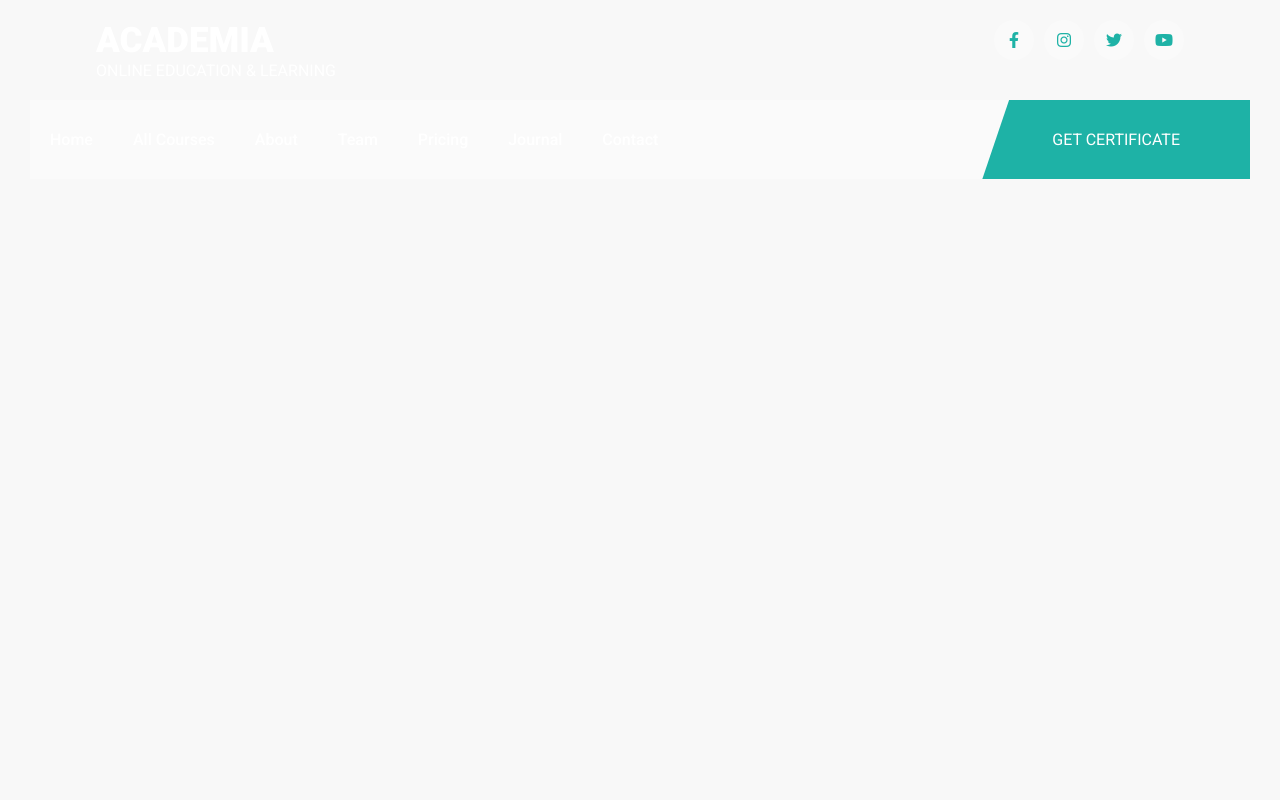
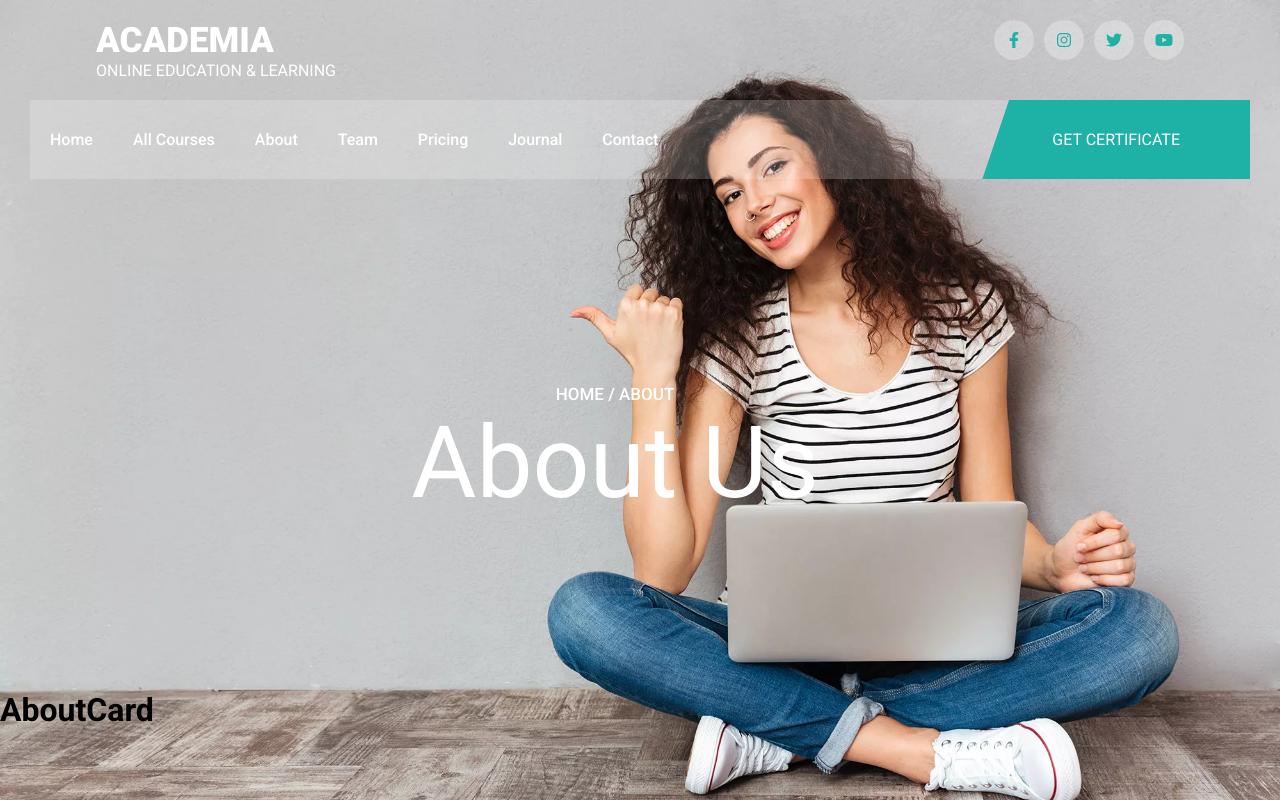
Before and after one commit to FawwazKautsar24/Educational-Website-Design-with-ReactJS, a React (Create React App) app: page /about in a window 1280 px wide. Built offline with nearby package versions, Linux system fonts and the light colour scheme.

Commit message:
Membuat route dan component About & Back

```diff
--- a/src/App.css
+++ b/src/App.css
@@ -81,3 +81,32 @@ button{
   line-height: 30px;
   font-size: 18px;
 }
+
+/* === About === */
+.back {
+  width: 100%;
+  height: 100vh;
+  background-image: url(/public/images/back.webp);
+  background-size: cover;
+  background-attachment: fixed;
+  position: absolute;
+  top: 0;
+  left: 0;
+  z-index: -1;
+  padding-top: 30%;
+  padding-right: 50px;
+  color: #fff;
+  text-align: center;
+}
+.back h1{
+  font-size: 100px;
+  font-weight: 400;
+}
+.back h2{
+  font-weight: 500;
+  font-size: 17px;
+  text-transform: uppercase;
+}
+.marigin{
+  margin-top: 40%;
+}
--- a/src/App.js
+++ b/src/App.js
@@ -2,6 +2,7 @@ import { BrowserRouter as Router, Route, Switch } from 'react-router-dom';
 import './App.css';
 import Header from './components/common/heading/Header';
 import Home from './components/home/Home';
+import About from './components/about/About';
 
 const App = () => {
   return (
@@ -10,6 +11,7 @@ const App = () => {
         <Header />
         <Switch>
           <Route path='/' exact component={Home} />
+          <Route path='/about' exact component={About} />
         </Switch>
       </Router>
     </>
--- /dev/null
+++ b/src/components/about/About.jsx
@@ -0,0 +1,14 @@
+import React from 'react';
+import Back from '../common/back/Back';
+import AboutCard from './AboutCard';
+
+const About = () => {
+    return (
+        <>
+            <Back title='About Us' />
+            <AboutCard />
+        </>
+    );
+}
+
+export default About;
--- /dev/null
+++ b/src/components/about/AboutCard.jsx
@@ -0,0 +1,11 @@
+import React from 'react';
+
+const AboutCard = () => {
+    return (
+        <>
+            <h1>AboutCard</h1>
+        </>
+    );
+}
+
+export default AboutCard;
--- /dev/null
+++ b/src/components/common/back/Back.jsx
@@ -0,0 +1,18 @@
+import React from 'react';
+import { useLocation } from 'react-router-dom';
+
+const Back = ({ title }) => {
+    const location = useLocation();
+
+    return (
+        <>
+            <secton className="back">
+                <h2>Home / {location.pathname.split('/')[1]}</h2>
+                <h1>{title}</h1>
+            </secton>
+            <div className="marigin"></div>
+        </>
+    );
+}
+
+export default Back;
```
Also changed, not shown: public/images/back.webp (added).
